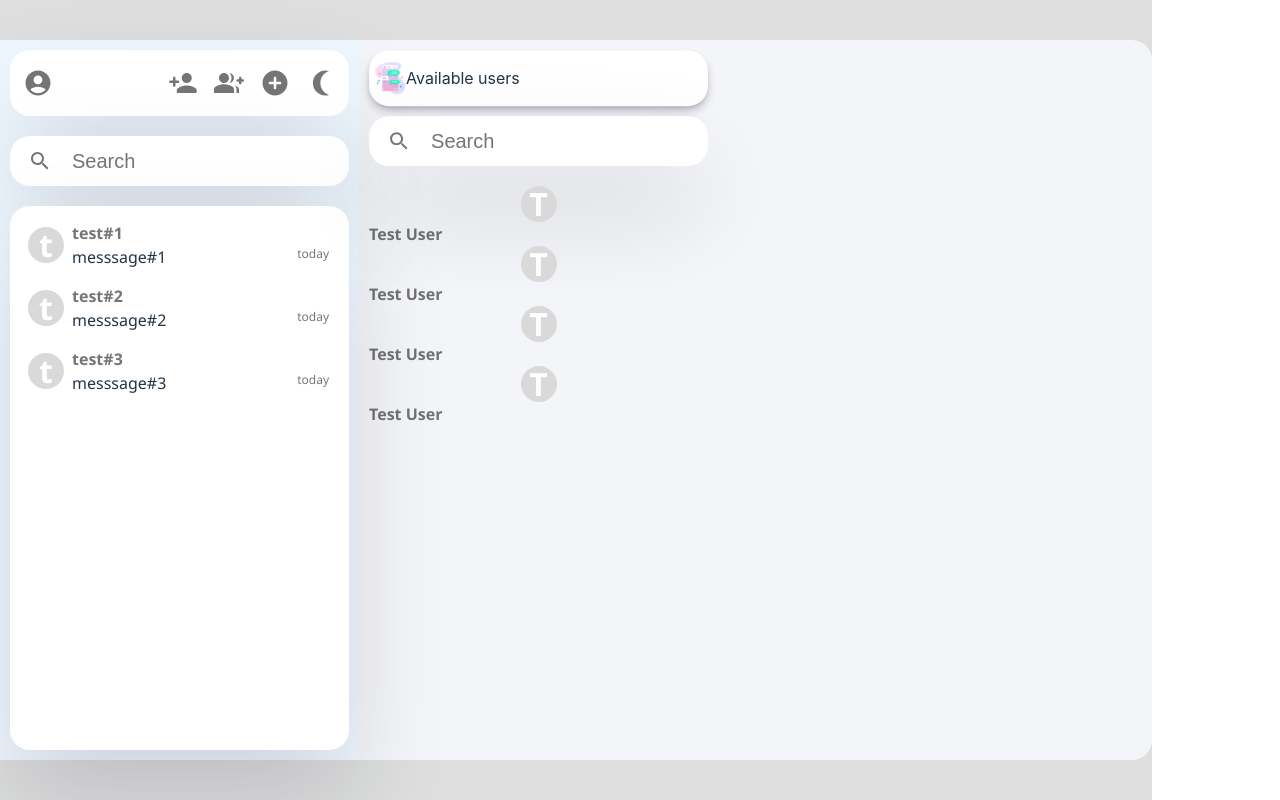
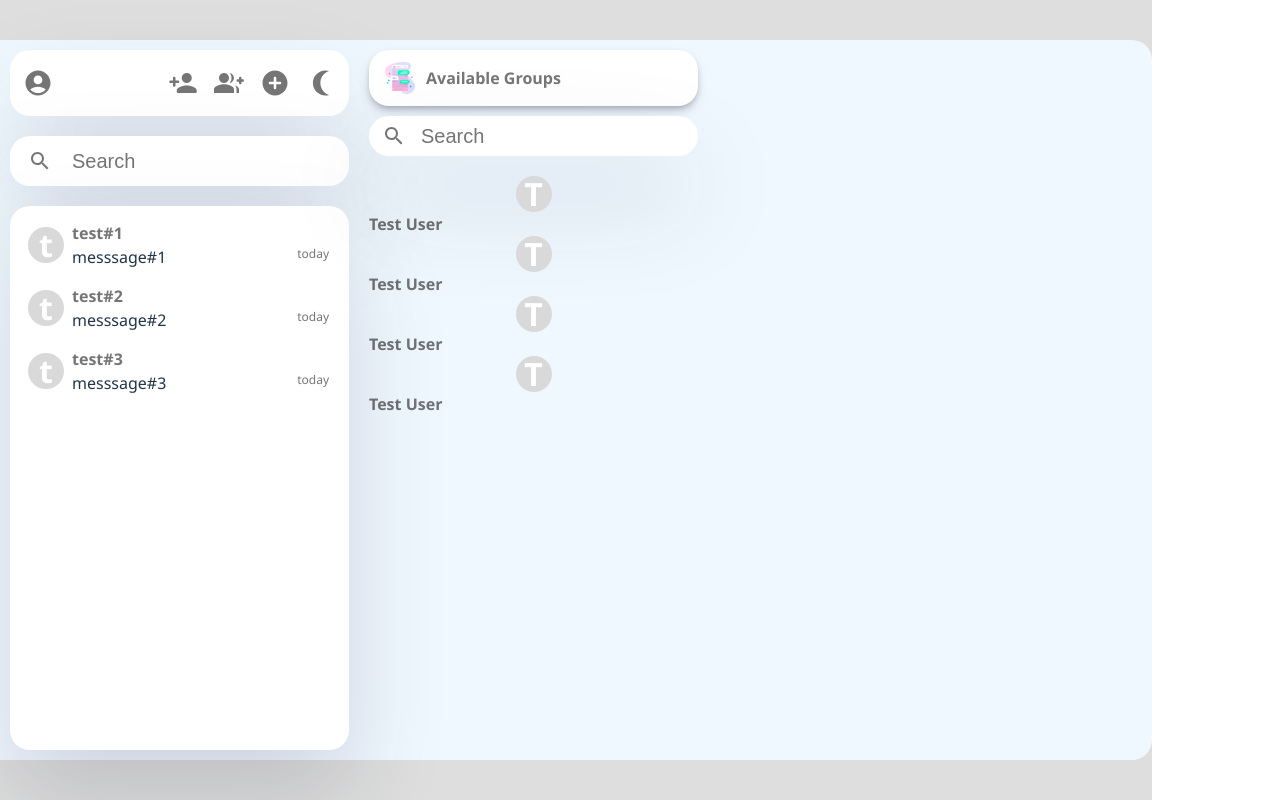
Before and after one commit to SahilKishor21/Connect, a React (Vite) app: page /app/users in a window 1280 px wide. Built offline with nearby package versions, Linux system fonts and the light colour scheme.

Commit message:
modified

```diff
--- a/src/components/Groups.jsx
+++ b/src/components/Groups.jsx
@@ -3,7 +3,8 @@ import "./myStyle.css";
 import chatting from "./chatting.png";
 import { IconButton } from "@mui/material";
 import SearchOutlined from "@mui/icons-material/SearchOutlined";
-import { AnimatePresence, motion } from "framer-motion";
+import { AnimatePresence } from "framer-motion";
+import { motion } from "framer-motion";
 import { useSelector } from "react-redux";
 
 
@@ -11,10 +12,7 @@ function Groups() {
     const lightTheme = useSelector((state) => state.themekey);
     return(
         <AnimatePresence>
-         <motion.div
-             initial={{opacity:0, scale:1}}
-             animate={{opacity:1, scale:1}}
-             exit={{opacity:0, scale:0}}
+        <motion.div
              transition={{
                 ease:"anticipate",
                 duration: "0.3s",
@@ -39,38 +37,32 @@ function Groups() {
                 </input>
             </div>
             <div className="ug-list">
-            <motion.div
-             whileHover={{scale: 1.1}}
-             whileTap={{scale:0.98}}
+            <motion.div whileHover={{scale: 1.01}} whileTap={{scale:0.98}}
              className={"list-items" + (lightTheme ? "" : "dark")}>
                 <p className={"con-icon" + (lightTheme ? "" : "dark")}>T</p>
                 <p className={"con-title" + (lightTheme ? "" : "dark")}>Test group</p>
-                </motion.div>
+            </motion.div>
                 <motion.div
-                 whileHover={{scale: 1.1}}
+                 whileHover={{scale: 1.01}}
                  whileTap={{scale:0.98}}
                  className={"list-items" + (lightTheme ? "" : "dark")}>
                     <p className={"con-icon" + (lightTheme ? "" : "dark")}>T</p>
                     <p className={"con-title" + (lightTheme ? "" : "dark")}>Test group</p>
                 </motion.div>
-                <motion.div
-                whileHover={{scale: 1.1}}
-                whileTap={{scale:0.98}}
+                <motion.div whileHover={{scale: 1.01}} whileTap={{scale:0.98}}
                  className={"list-items" + (lightTheme ? "" : "dark")}>
                     <p className={"con-icon" + (lightTheme ? "" : "dark")}>T</p>
                     <p className={"con-title" + (lightTheme ? "" : "dark")}>Test group</p>
                 </motion.div>
-                <motion.div
-                whileHover={{scale: 1.1}}
-                whileTap={{scale:0.98}}
+                <motion.div  whileHover={{scale: 1.01}}  whileTap={{scale:0.98}}
                  className={"list-items" + (lightTheme ? "" : "dark")}>
                     <p className={"con-icon" + (lightTheme ? "" : "dark")}>T</p>
                     <p className={"con-title" + (lightTheme ? "" : "dark")}>Test group</p>
                 </motion.div>
             </div>
         </motion.div>
-     </AnimatePresence>
-    );
+      </AnimatePresence>
+ );
 }
 
 export default Groups;
--- a/src/components/Login.jsx
+++ b/src/components/Login.jsx
@@ -11,7 +11,7 @@ function Login (){
                 <img src={chatting}  className="welcome-logo" />
             </div>
             <div className="login-box">
-                <p>Login to your Account </p>
+                <h3>Login to your Account </h3>
                 <TextField id="standard-basic" label= "Enter user name" color="secondary" variant="outlined" />
                 <TextField id="standard-basic" label= "password" type="password" color="secondary" autoComplete="current-password" />
                 <Button variant="contained" color="secondary">Login</Button>
--- a/src/components/MainContainer.jsx
+++ b/src/components/MainContainer.jsx
@@ -17,7 +17,7 @@ function MainContainer() {
     <div className="MainContainer">
        {<Sidebar />}
        <Outlet />
-       {/* <Welcome /> */}
+        {/* <Welcome /> */}
        {/*<ChatArea /> */}
        {/* <Users_Groups /> */}
        {/* <CreateGroup /> */}
--- a/src/components/Users_Groups.jsx
+++ b/src/components/Users_Groups.jsx
@@ -1,34 +1,33 @@
 import React from "react";
 import "./myStyle.css";
 import chatting from "./chatting.png"
-import SearchOutlinedIcon from '@mui/icons-material/SearchOutlined';
 import { IconButton } from "@mui/material";
 import { useDispatch, useSelector } from "react-redux";
 import { AnimatePresence, motion } from "framer-motion"
+import SearchOutlined from "@mui/icons-material/SearchOutlined";
 
 function Users_Groups() {
     const lightTheme = useSelector((state)=> state.themekey);
     return (
         <AnimatePresence>
             <motion.div
-             initial ={{opacity :0, scale:0 }}
-             animate ={{opacity:1, scale:1}}
-             exit={{ opacity:0, scale:0}}
-             transition={{
-                ease:"anticipate",
-                duration: "0.3",
-             }}
              className="list-containers">
-            <div className ={"ug-header" + (lightTheme ? "" : "dark")} >
-                <img src={chatting}
-                style={{ height: "2rem", width: "2rem"}} />
-                <p className="ug-titles">Available users</p>
+                <div className={"ug-header" + (lightTheme ? "" : "dark")}>
+                <img
+                src={chatting} alt="logo"
+                style={{height: "2rem", width: "2rem", marginLeft: "10px", }}
+                />
+                <p className={"ug-title" + (lightTheme ? "" : "dark")}>
+                    Available Groups
+                </p>
             </div>
-            <div className="sb-search">
-                <IconButton>
-                    <SearchOutlinedIcon />
+            <div className={"sb-search" + (lightTheme ? "" : "dark")}>
+                <IconButton className={"icon" + (lightTheme ? "" : "dark")}>
+                    <SearchOutlined />
                 </IconButton>
-                <input placeholder="Search" className={"search-box" + (lightTheme ? "" : "dark")}>
+                <input
+                placeholder="Search"
+                className={"search-box" + (lightTheme ? "" : "dark")}>
                 </input>
             </div>
             <div className="ug-list">
@@ -39,18 +38,27 @@ function Users_Groups() {
                     <p className={"con-icon" + (lightTheme ? "" : "dark")}>T</p>
                     <p className={"con-title" + (lightTheme ? "" : "dark")}>Test User</p>
                 </motion.div>
-                <div className={"list-items" + (lightTheme ? "" : "dark")}>
+                <motion.div
+                 whileHover={{scale : 1.01 }}
+                 whileTap={{scale: 0.98 }}
+                 className={"list-items" + (lightTheme ? "" : "dark")}>
                     <p className={"con-icon" + (lightTheme ? "" : "dark")}>T</p>
                     <p className={"con-title" + (lightTheme ? "" : "dark")}>Test User</p>
-                </div>
-                <div className={"list-items" + (lightTheme ? "" : "dark")}>
+                </motion.div>
+                <motion.div
+                 whileHover={{scale : 1.01 }}
+                 whileTap={{scale: 0.98 }}
+                 className={"list-items" + (lightTheme ? "" : "dark")}>
                     <p className={"con-icon" + (lightTheme ? "" : "dark")}>T</p>
                     <p className={"con-title" + (lightTheme ? "" : "dark")}>Test User</p>
-                </div>
-                <div className={"list-items" + (lightTheme ? "" : "dark")}>
+                </motion.div>
+                <motion.div
+                 whileHover={{scale : 1.01 }}
+                 whileTap={{scale: 0.98 }}
+                 className={"list-items" + (lightTheme ? "" : "dark")}>
                     <p className={"con-icon" + (lightTheme ? "" : "dark")}>T</p>
                     <p className={"con-title" + (lightTheme ? "" : "dark")}>Test User</p>
-                </div>
+                </motion.div>
             </div>
         </motion.div>
         </AnimatePresence>
--- a/src/components/myStyle.css
+++ b/src/components/myStyle.css
@@ -8,7 +8,7 @@
     height: 1.25em !important;
 }
 .MainContainer{
-    background-color: #f4f5f8;
+    background-color: aliceblue;
     height: 90vh;
     width: 90vw;
     display: flex;
@@ -190,6 +190,7 @@
     color: rgba(0, 0, 0, 0.54);
     border-bottom: 5px solid #e48fce;
     border-radius: 20px;
+    background-color: aliceblue;
 }
 
 .self-mess-container{
@@ -237,12 +238,12 @@
 }
 
 .login-box{
-    flex: 0.3;
+    flex: auto;
     background-color: white;
     border-radius: 20px;
     margin: 10px;
     font-family: 'Segoe UI', Tahoma, Geneva, Verdana, sans-serif;
-    color: #f2c1e5;
+    color: rgb(182, 59, 174);
     font-weight: bolder;
     display: flex;
     flex-direction: column;
@@ -297,7 +298,7 @@
 }
 
 .list-item{
-    display: flex;
+    display: inline-block;
     align-items: center;
     background-color: white;
     box-shadow: rgba(50, 50, 93, 0.25) 0px 6px 12px -2px, rgba(0, 0, 0, 0.3) 0px 3px 7px -3px;
```
Also changed, not shown: src/components/Signin.jsx (+12 -1 lines), login-bg.png (added).
